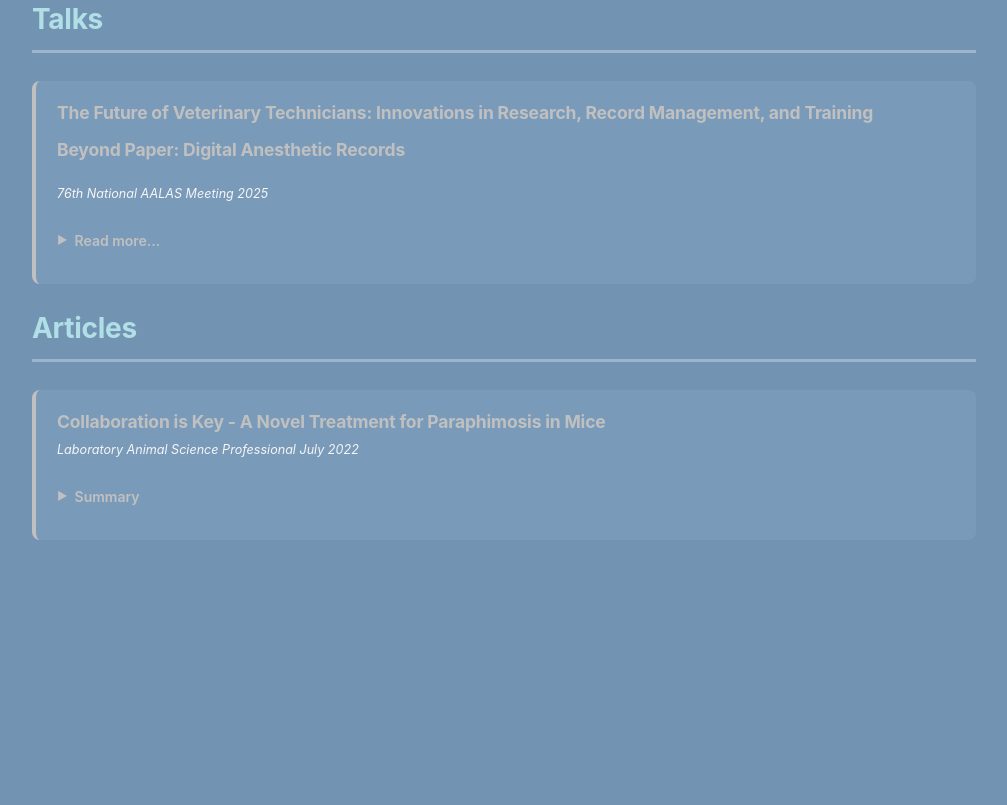
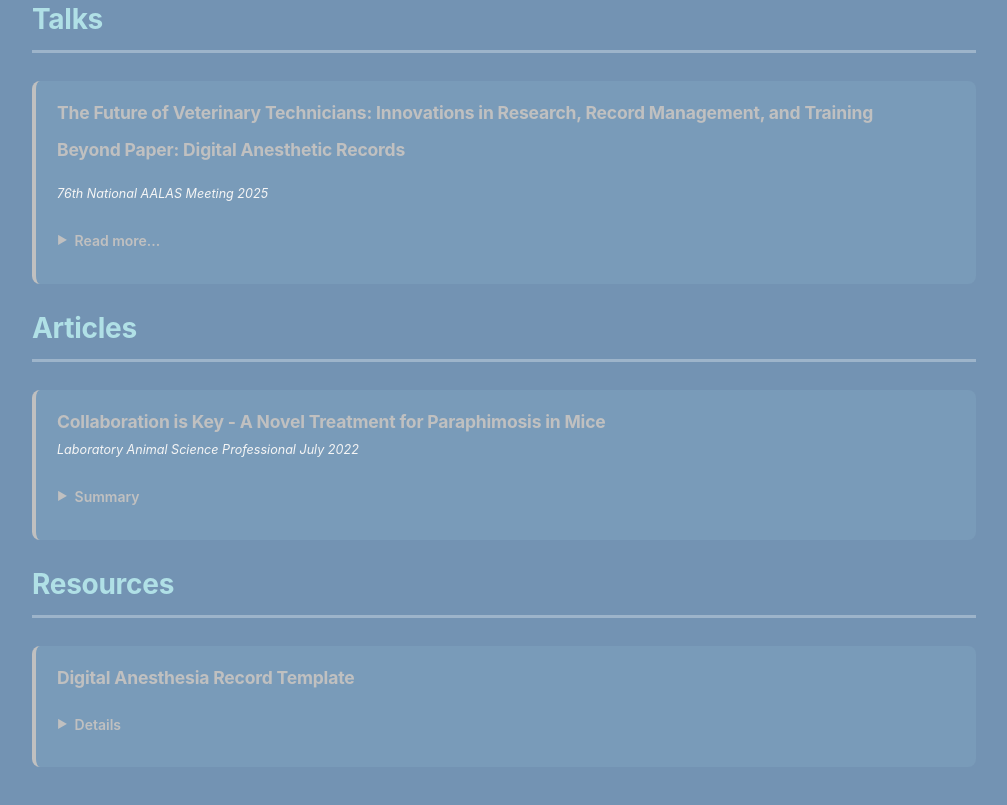
Before and after one commit to peterwsetter/samanthasetterdotcom, a plain HTML site: page index.html in a window 1280 px wide. Shown: the part 905-1710 px from the top of the page, without its empty margins (136-1143 px from the left). Before the commit the page ends 1529 px from the top, so only its background shows below. Drawn offline with Linux system fonts and the light colour scheme.

Commit message:
add anesthesia template

```diff
--- a/index.html
+++ b/index.html
@@ -105,6 +105,21 @@ Improving Research Quality, Efficiency, and Animal Welfare</a>
                     </div>
                 </details>
             </article>
+        <!-- Resources Section -->
+        <section class="section" aria-labelledby="resources-heading">
+            <h2 id="resources-heading" class="section__title">Resources</h2>
+
+            <article class="item">
+                <h3 class="item__title">
+                    <a href="docs/SampleAnesthesiaTemplate.numbers" target="_blank" rel="noopener noreferrer" class="item__link">Digital Anesthesia Record Template</a>
+                </h3>
+                <details class="item__details">
+                    <summary class="item__summary">Details</summary>
+                    <div class="item__abstract">
+                        <p>A customizable Apple Numbers digital anesthesia record template with automatic vital graphing and automatic drug calculation.</p>
+                    </div>
+                </details>
+            </article>
     </main>
 </body>
 </html>
```
Also changed, not shown: 1 other file.
